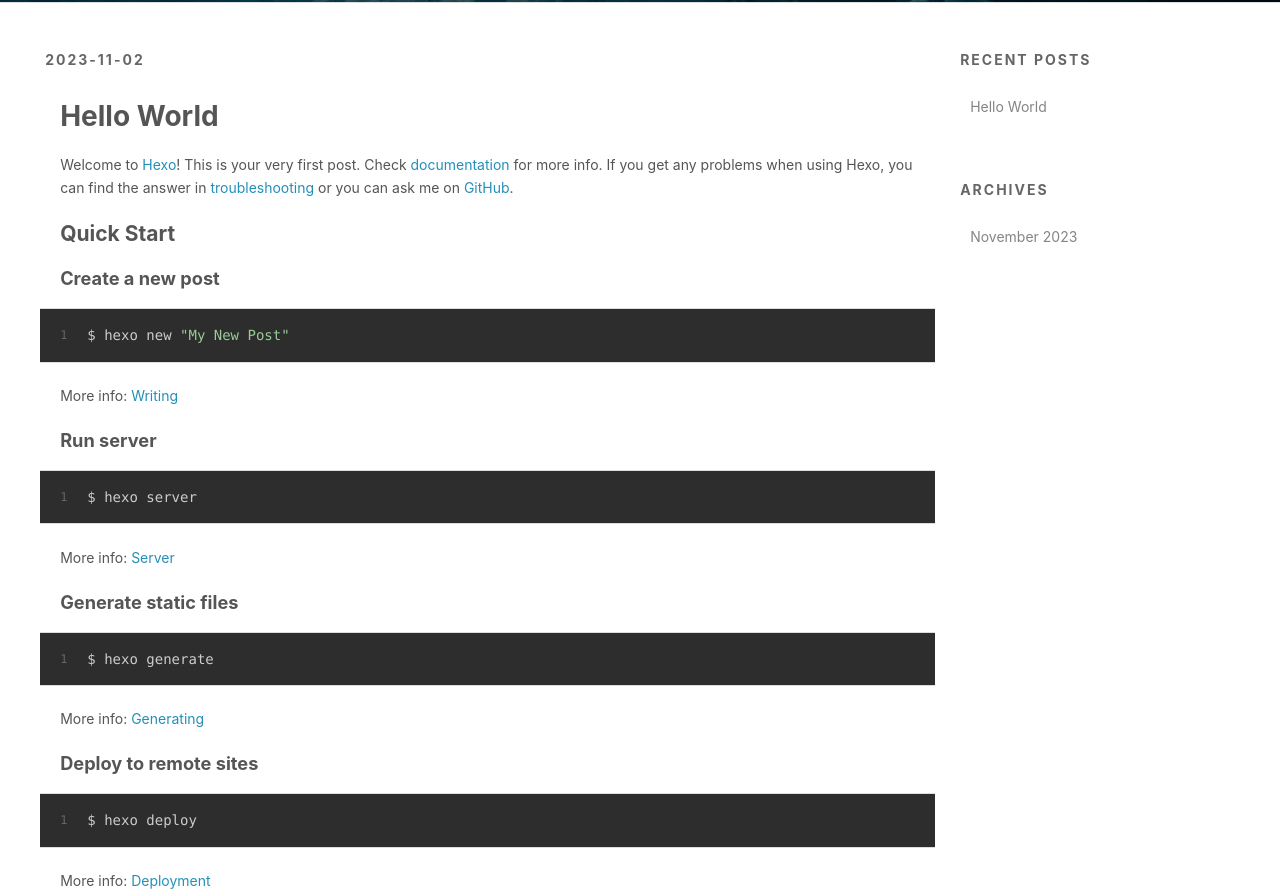
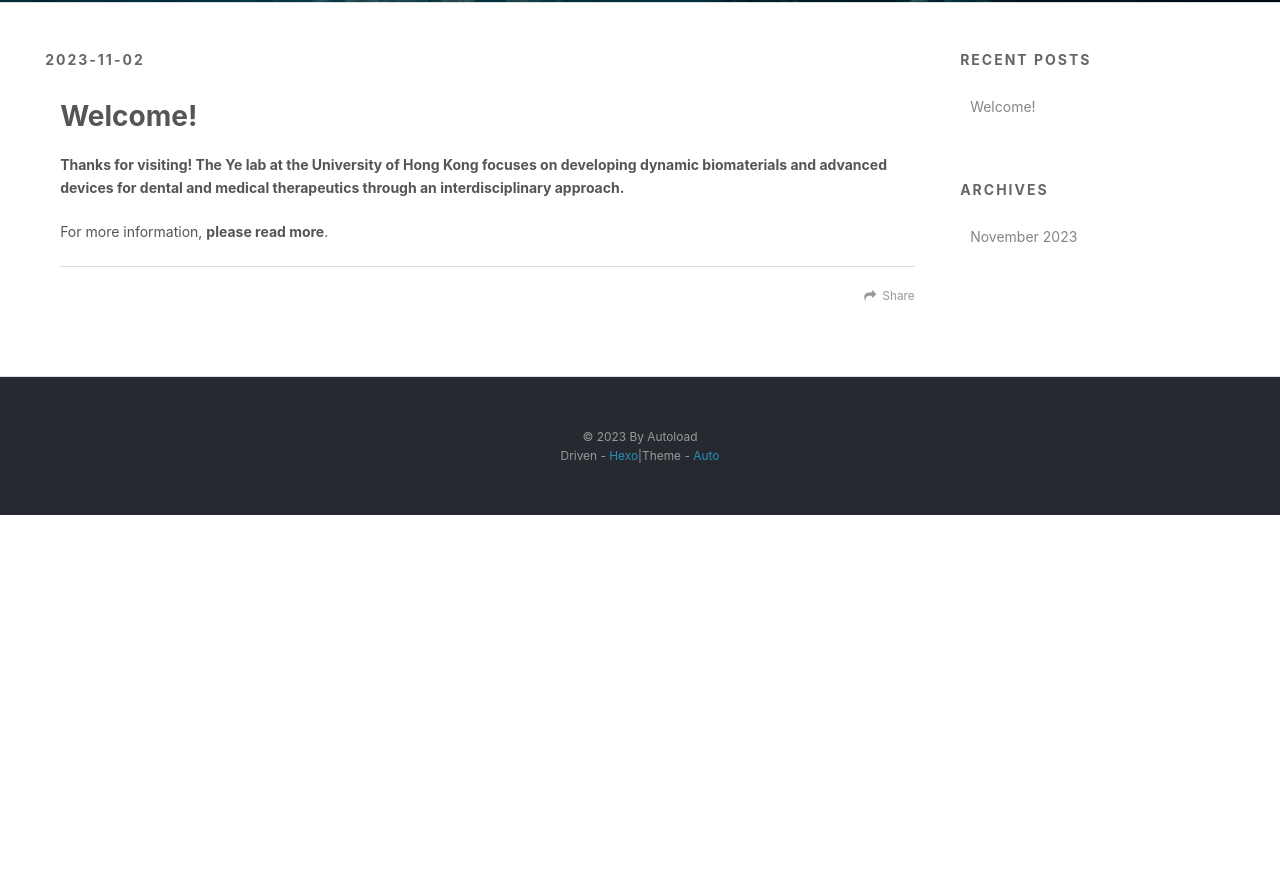
Before and after one commit to zhouyelab/zhouyelab.github.io, a plain HTML site: page 2023/11/02/hello-world/index.html in a window 1280 px wide. Shown: the part 448-1344 px from the top of the page. After the commit the page ends 963 px from the top, so only its background shows below. Drawn offline with Linux system fonts and the light colour scheme.

Commit message:
Site updated: 2023-11-03 01:17:37

```diff
--- a/2023/11/02/hello-world/index.html
+++ b/2023/11/02/hello-world/index.html
@@ -3,7 +3,7 @@
 <head>
   <meta charset="utf-8">
 
-  <title>Hello World | Hexo</title>
+  <title>Welcome! | Ye Lab</title>
   <meta name="viewport" content="width=device-width, initial-scale=1, shrink-to-fit=no">
 
     <link rel="shortcut icon" href="/favicon.png">
@@ -21,7 +21,7 @@
   <div id="header-outer" class="outer">
     <div id="header-title" class="inner">
       <h1 id="logo-wrap">
-        <a href="/" id="logo">Hexo</a>
+        <a href="/" id="logo">Ye Lab</a>
       </h1>
 
     </div>
@@ -59,7 +59,7 @@
 
 
     <h1 class="p-name article-title" itemprop="headline name">
-      Hello World
+      Welcome!
     </h1>
 
 
@@ -67,24 +67,13 @@
 
     <div class="e-content article-entry" itemprop="articleBody">
 
-        <p>Welcome to <a target="_blank" rel="noopener" href="https://hexo.io/">Hexo</a>! This is your very first post. Check <a target="_blank" rel="noopener" href="https://hexo.io/docs/">documentation</a> for more info. If you get any problems when using Hexo, you can find the answer in <a target="_blank" rel="noopener" href="https://hexo.io/docs/troubleshooting.html">troubleshooting</a> or you can ask me on <a target="_blank" rel="noopener" href="https://github.com/hexojs/hexo/issues">GitHub</a>.</p>
-<h2 id="Quick-Start"><a href="#Quick-Start" class="headerlink" title="Quick Start"></a>Quick Start</h2><h3 id="Create-a-new-post"><a href="#Create-a-new-post" class="headerlink" title="Create a new post"></a>Create a new post</h3><figure class="highlight bash"><table><tr><td class="gutter"><pre><span class="line">1</span><br></pre></td><td class="code"><pre><span class="line">$ hexo new <span class="string">&quot;My New Post&quot;</span></span><br></pre></td></tr></table></figure>
-
-<p>More info: <a target="_blank" rel="noopener" href="https://hexo.io/docs/writing.html">Writing</a></p>
-<h3 id="Run-server"><a href="#Run-server" class="headerlink" title="Run server"></a>Run server</h3><figure class="highlight bash"><table><tr><td class="gutter"><pre><span class="line">1</span><br></pre></td><td class="code"><pre><span class="line">$ hexo server</span><br></pre></td></tr></table></figure>
-
-<p>More info: <a target="_blank" rel="noopener" href="https://hexo.io/docs/server.html">Server</a></p>
-<h3 id="Generate-static-files"><a href="#Generate-static-files" class="headerlink" title="Generate static files"></a>Generate static files</h3><figure class="highlight bash"><table><tr><td class="gutter"><pre><span class="line">1</span><br></pre></td><td class="code"><pre><span class="line">$ hexo generate</span><br></pre></td></tr></table></figure>
-
-<p>More info: <a target="_blank" rel="noopener" href="https://hexo.io/docs/generating.html">Generating</a></p>
-<h3 id="Deploy-to-remote-sites"><a href="#Deploy-to-remote-sites" class="headerlink" title="Deploy to remote sites"></a>Deploy to remote sites</h3><figure class="highlight bash"><table><tr><td class="gutter"><pre><span class="line">1</span><br></pre></td><td class="code"><pre><span class="line">$ hexo deploy</span><br></pre></td></tr></table></figure>
-
-<p>More info: <a target="_blank" rel="noopener" href="https://hexo.io/docs/one-command-deployment.html">Deployment</a></p>
+        <p><strong>Thanks for visiting! The Ye lab at the University of Hong Kong focuses on developing dynamic biomaterials and advanced devices for dental and medical therapeutics through an interdisciplinary approach.</strong></p>
+<p>For more information, <strong>please read more</strong>.</p>
 
 
     </div>
     <footer class="article-footer">
-      <a data-url="http://example.com/2023/11/02/hello-world/" data-id="clohdg1f3000070um1j26h3kr" data-title="Hello World" class="article-share-link">Share</a>
+      <a data-url="http://example.com/2023/11/02/hello-world/" data-id="clohdg1f3000070um1j26h3kr" data-title="Welcome!" class="article-share-link">Share</a>
 
 
 
@@ -109,7 +98,7 @@
       <ul>
 
           <li>
-            <a href="/2023/11/02/hello-world/">Hello World</a>
+            <a href="/2023/11/02/hello-world/">Welcome!</a>
           </li>
 
       </ul>
```
Also changed, not shown: index.html (+7 -18 lines), 1 other file.
